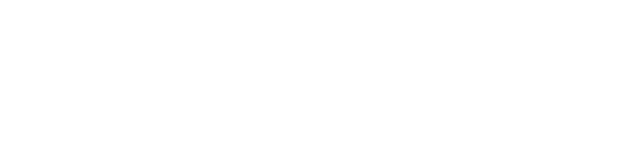
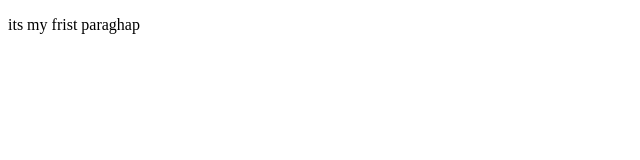
Before and after one commit to MD-Shofiqul-Islam/my-second-repo, a plain HTML site: page index.html in a window 1280 px wide. Shown: the whole page, without its empty margins (0-640 px from the left). Drawn offline with Linux system fonts and the light colour scheme.

Commit message:
added paragh

```diff
--- a/index.html
+++ b/index.html
@@ -7,6 +7,8 @@
   <title>My Second Repo </title>
 </head>
 <body>
-
+  <p>
+    its my frist paraghap
+  </p>
 </body>
 </html>
```
